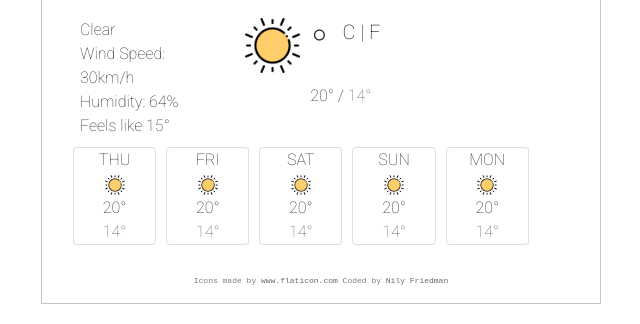
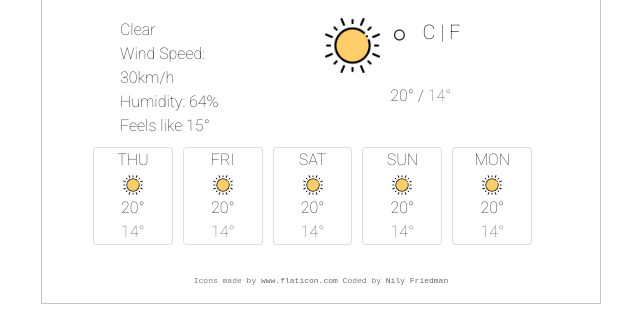
Before and after one commit to nily-fri/Weather-App1, a plain HTML site: page index.html in a window 1280 px wide. Shown: the part 138-462 px from the top of the page, without its empty margins (23-663 px from the left). Drawn offline with nearby package versions, Linux system fonts and the light colour scheme; no server answers.

Commit message:
added margin css

```diff
--- a/style.css
+++ b/style.css
@@ -86,9 +86,12 @@ img.small-icon {
 }
 
 .week {
-  margin: -58px 0 17px 3px;
+  margin: -58px 0 17px 23px;
 }
 
+.col-4 {
+  margin-left: 40px;
+}
 .col-2 {
   text-align: center;
   margin-right: 10px;
```
